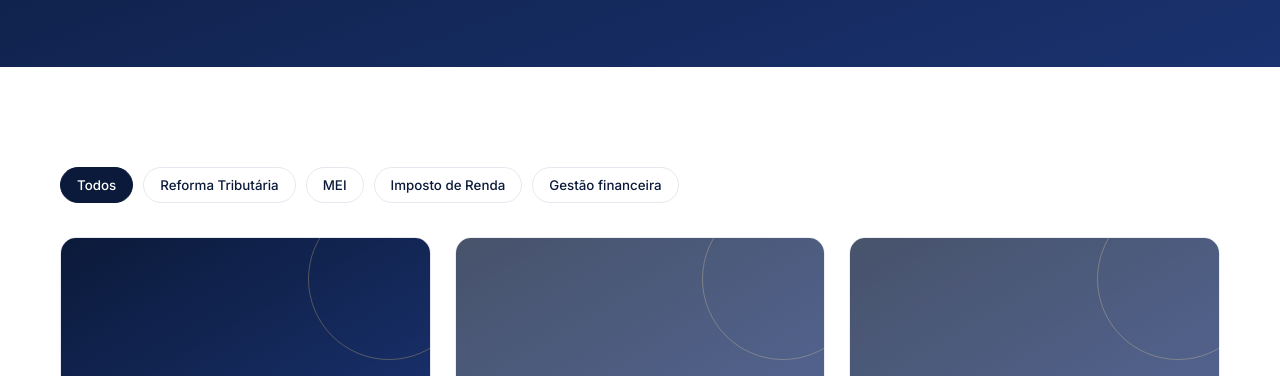
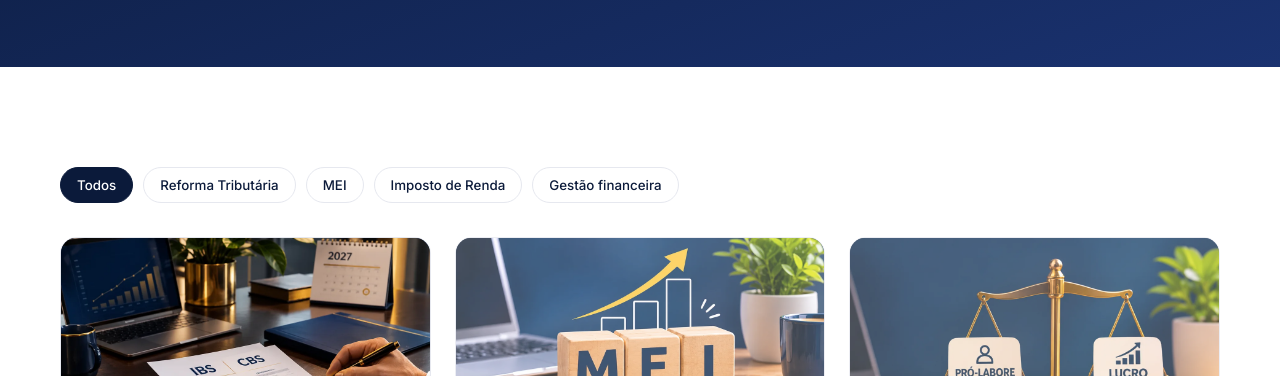
Before and after one commit to ecomprosadesign-netizen/joelson-contabilidade, a plain HTML site: page blog/index.html in a window 1280 px wide. Shown: the part 312-688 px from the top of the page. Drawn offline with nearby package versions, Linux system fonts and the light colour scheme; a web font is replaced by a local one.

Commit message:
Add files via upload

```diff
--- a/blog/index.html
+++ b/blog/index.html
@@ -8,7 +8,7 @@
 <link rel="preconnect" href="https://fonts.googleapis.com">
 <link rel="preconnect" href="https://fonts.gstatic.com" crossorigin>
 <link href="https://fonts.googleapis.com/css2?family=Playfair+Display:ital,wght@0,600;0,700;1,600&family=Inter:wght@400;500;600;700&display=swap" rel="stylesheet">
-<link rel="stylesheet" href="../style.css?v=3">
+<link rel="stylesheet" href="../style.css?v=5">
 <style>
   .blog-hero{background:linear-gradient(160deg,var(--navy),var(--navy-3));color:#fff;padding:140px 0 70px}
   .blog-hero h1{font-family:"Playfair Display",serif;font-size:clamp(2.2rem,4.5vw,3.2rem);margin:14px 0}
@@ -53,15 +53,15 @@
     <div class="posts">
       <!-- Para criar um novo post: duplique reforma-tributaria-2027.html, troque o texto e adicione um card aqui. -->
       <a class="post" data-cat="reforma" href="reforma-tributaria-2027.html">
-        <div class="thumb"><span>Reforma Tributária: o que muda em 2027</span></div>
+        <div class="thumb"><img src="../img/blog-reforma.webp" alt="Reforma Tributária: IBS e CBS em 2027" loading="lazy"></div>
         <div class="body"><span class="cat">Reforma Tributária</span><h3>IBS e CBS: o que sua empresa precisa decidir agora</h3><p>Entenda o calendário da transição e por que a escolha do regime importa.</p><span class="more">Ler artigo →</span></div>
       </a>
       <div class="post soon" data-cat="mei">
-        <div class="thumb"><span>MEI: quando é hora de virar ME?</span></div>
+        <div class="thumb"><img src="../img/blog-mei.webp" alt="MEI: quando é hora de virar ME" loading="lazy"></div>
         <div class="body"><span class="cat">MEI</span><h3>Estourou o limite do MEI? Veja o que fazer</h3><p>Sinais de que seu negócio cresceu e como migrar sem dor de cabeça.</p><span class="more">Em breve</span></div>
       </div>
       <div class="post soon" data-cat="gestao">
-        <div class="thumb"><span>Pró-labore x lucro</span></div>
+        <div class="thumb"><img src="../img/blog-prolabore.webp" alt="Pró-labore x lucro" loading="lazy"></div>
         <div class="body"><span class="cat">Gestão financeira</span><h3>Pare de misturar o dinheiro da empresa com o seu</h3><p>Como definir seu pró-labore e organizar as finanças do negócio.</p><span class="more">Em breve</span></div>
       </div>
       <div class="post soon" data-cat="ir">
```
Also changed, not shown: blog/reforma-tributaria-2027.html (+4 -2 lines).
